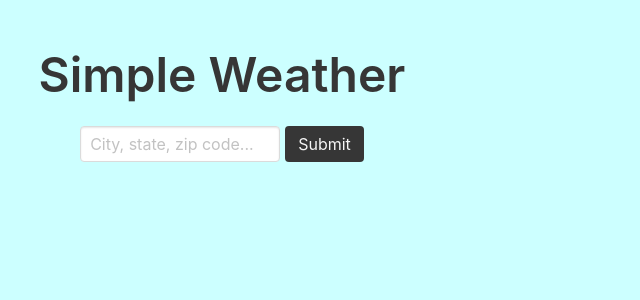
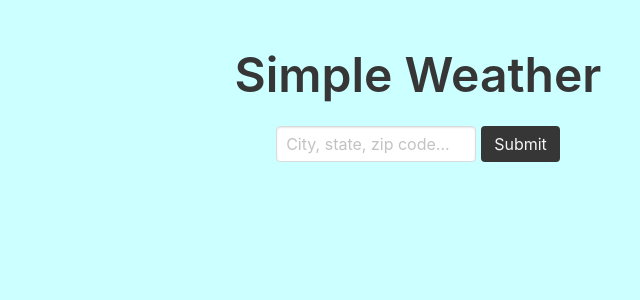
Before and after one commit to ascherj/simple-weather, a React app: page / in a window 1280 px wide. Shown: the top 300 px of the page, without its empty margins (222-862 px from the left). Built offline with nearby package versions, Linux system fonts and the light colour scheme; no server answers.

Commit message:
Hide 'Saved Locations' column if no locations are saved

```diff
--- a/client/src/index.jsx
+++ b/client/src/index.jsx
@@ -77,12 +77,13 @@ class App extends React.Component {
       currentLocation, temperature, summary, locations,
     } = this.state;
 
+    const mainColumnClasses = `column ${!locations.length ? 'is-full' : 'is-two-thirds'}`;
+
     return (
       <div className="section">
         <div className="container">
           <div className="columns">
-            {/* <div className="column" /> */}
-            <div className="column is-two-thirds">
+            <div className={mainColumnClasses}>
               <h1 className="title is-1">Simple Weather</h1>
               <Search getWeather={this.getWeather} />
               <Weather
```
